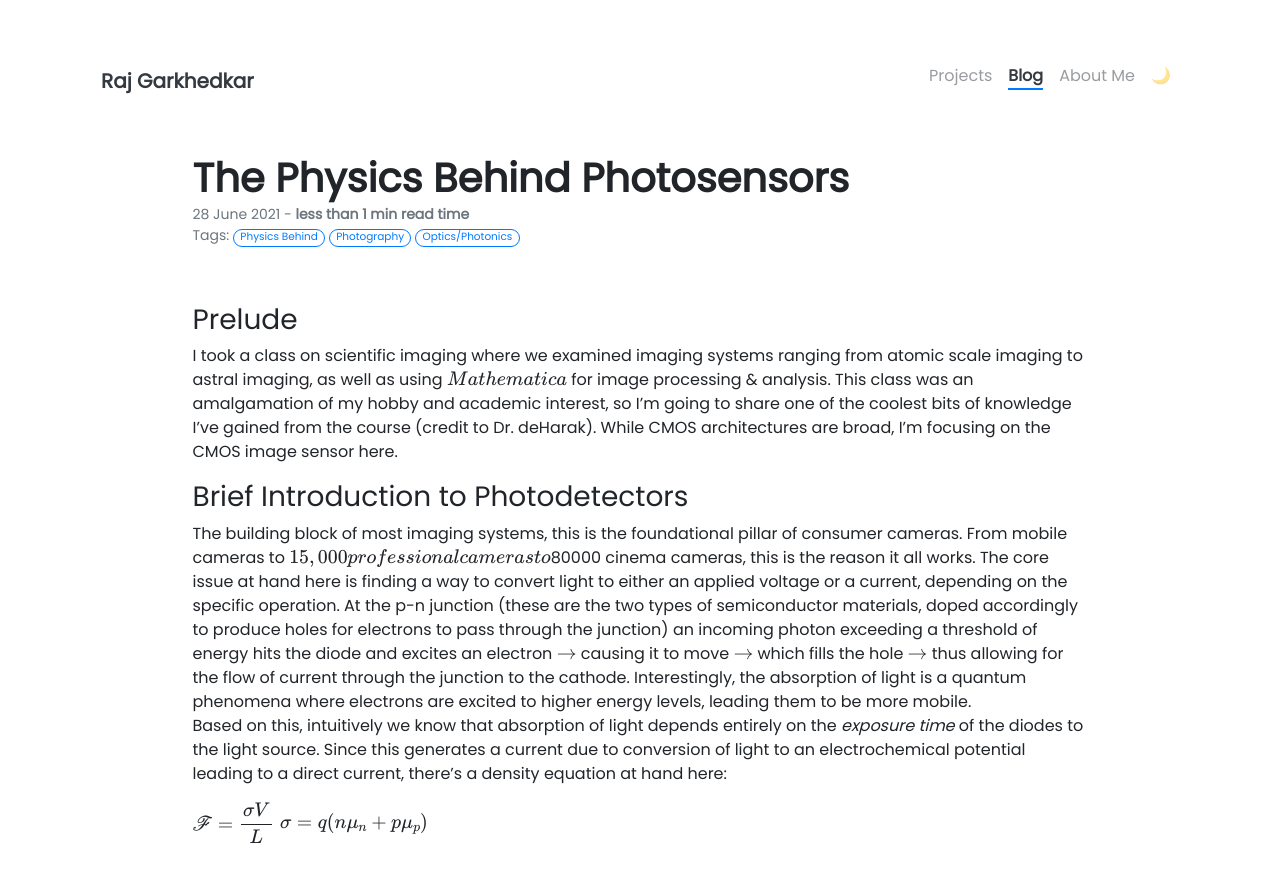
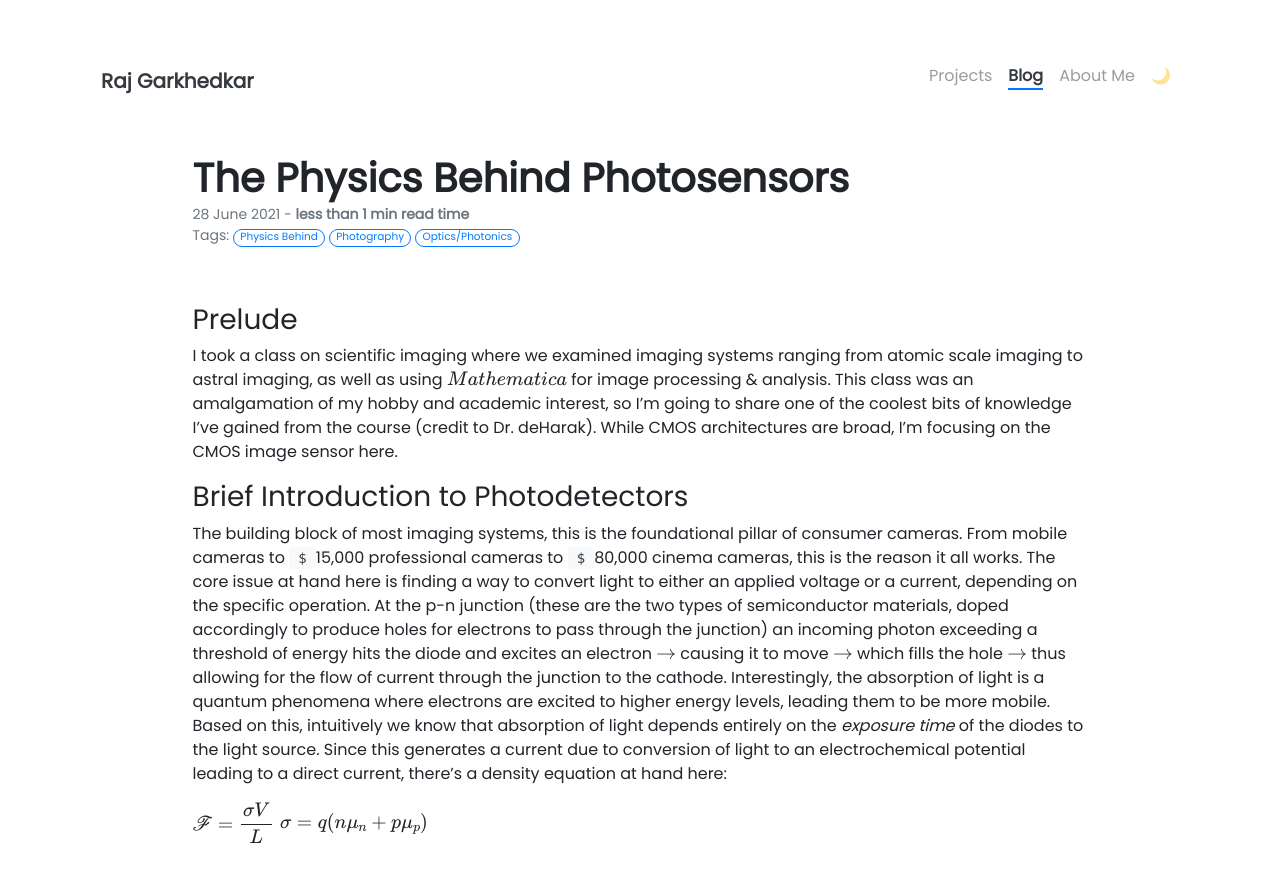
Before and after one commit to rajgark/rajgark.github.io, a Jekyll site: the page built from _posts/2021-06-28-pb-photosensor.md, in a window 1280 px wide, cut to the strip 0-904 px from the top of the page. Shown: the top 882 px of the strip. Built offline with Jekyll 4.4.1, drawn with Linux system fonts in a browser that asks for light colours; nearby versions of some CDN libraries; our own code applies the rules of GitHub Pages for plain Markdown files; formulas are drawn with MathJax 3; comment, search, counter and statistics services are not loaded.

Commit message:
LaTeX formatting

```diff
--- a/_posts/2021-06-28-pb-photosensor.md
+++ b/_posts/2021-06-28-pb-photosensor.md
@@ -12,7 +12,7 @@ mathjax: true
 I took a class on scientific imaging where we examined imaging systems ranging from atomic scale imaging to astral imaging, as well as using $Mathematica$ for image processing & analysis. This class was an amalgamation of my hobby and academic interest, so I'm going to share one of the coolest bits of knowledge I've gained from the course (credit to Dr. deHarak). While CMOS architectures are broad, I'm focusing on the CMOS image sensor here.
 <br>
 ### Brief Introduction to Photodetectors
-The building block of most imaging systems, this is the foundational pillar of consumer cameras. From mobile cameras to $15,000 professional cameras to $80000 cinema cameras, this is the reason it all works. The core issue at hand here is finding a way to convert light to either an applied voltage or a current, depending on the specific operation. At the p-n junction (these are the two types of semiconductor materials, doped accordingly to produce holes for electrons to pass through the junction) an incoming photon exceeding a threshold of energy hits the diode and excites an electron $\to$ causing it to move $\to$ which fills the hole $\to$ thus allowing for the flow of current through the junction to the cathode. Interestingly, the absorption of light is a quantum phenomena where electrons are excited to higher energy levels, leading them to be more mobile.
+The building block of most imaging systems, this is the foundational pillar of consumer cameras. From mobile cameras to `$`15,000 professional cameras to `$`80,000 cinema cameras, this is the reason it all works. The core issue at hand here is finding a way to convert light to either an applied voltage or a current, depending on the specific operation. At the p-n junction (these are the two types of semiconductor materials, doped accordingly to produce holes for electrons to pass through the junction) an incoming photon exceeding a threshold of energy hits the diode and excites an electron $\to$ causing it to move $\to$ which fills the hole $\to$ thus allowing for the flow of current through the junction to the cathode. Interestingly, the absorption of light is a quantum phenomena where electrons are excited to higher energy levels, leading them to be more mobile.
 <br>
 Based on this, intuitively we know that absorption of light depends entirely on the _exposure time_ of the diodes to the light source. Since this generates a current due to conversion of light to an electrochemical potential leading to a direct current, there's a density equation at hand here:
 
```
